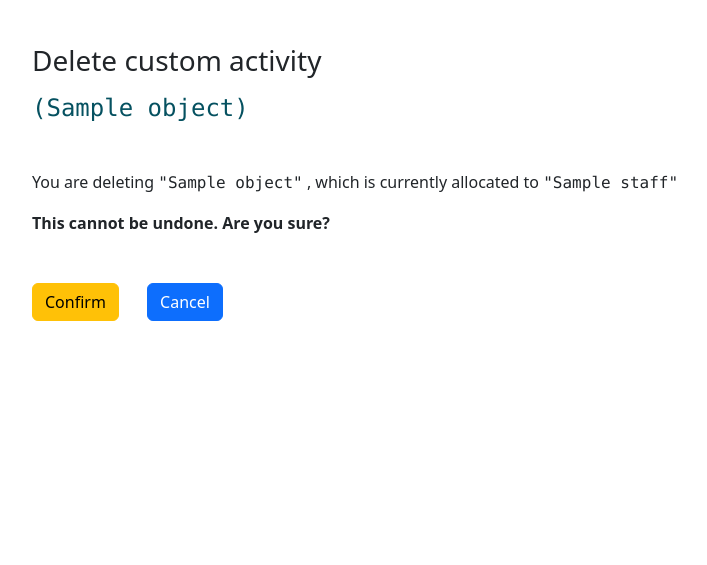
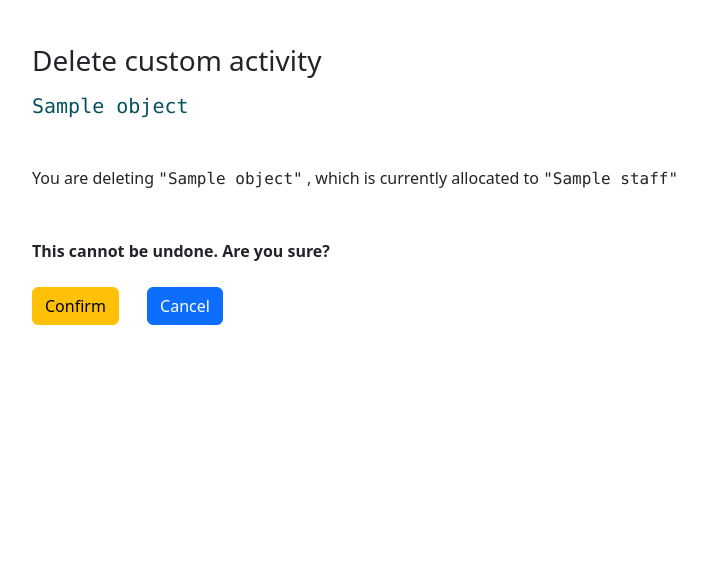
Before and after one commit to profcturner/WAM, a Django app: template loads/templates/loads/activity_confirm_delete.html in a window 1280 px wide. Shown: the part 80-645 px from the top of the page, without its empty margins (134-841 px from the left). Run offline with Django 5.2, Linux system fonts and the light colour scheme; the template is opened without the code that fills it: most values are stand-ins (such as "Sample title", 1, 10 or a date in 2020); some libraries are stand-ins or nearby versions.

Commit message:
* Minor layout tweak

```diff
--- a/loads/templates/loads/activity_confirm_delete.html
+++ b/loads/templates/loads/activity_confirm_delete.html
@@ -3,7 +3,7 @@
 {% block content %}
 
 <h3 class="my-3">Delete custom activity</h3>
-<h4 class="text-info-emphasis font-monospace">({{ object}})</h4>
+<h5 class="text-info-emphasis font-monospace">{{ object}}</h5>
 
 {% if object.package.in_the_past %}
 <div class="border border-2 border-danger p-4 pb-3 rounded-3 mt-4 mb-4">
@@ -12,18 +12,18 @@
 </div>
 {% endif %}
 
-<div class="mt-5">
-    <p>
+<div>
+    <p class="mt-5">
         You are deleting <span class="font-monospace">"{{ object }}"</span>
         {% if object.staff %}, which is currently allocated to <span class="font-monospace">"{{ object.staff }}"</span>{% endif %}
     </p>
-    <p class="fw-bold">
+    <p class="fw-bold mt-5">
         This cannot be undone. Are you sure?
     </p>
 
     <form method="post">{% csrf_token %}
         {{ form }}
-        <p class="mt-5">
+        <p class="mt-4">
             <input type="submit" class="btn btn-warning me-4" role="button" value="Confirm">
             <a class="btn btn-primary" role="button" href="{% url 'activities_index' %}">Cancel</a>
         </p>
--- a/loads/templates/loads/modules/delete_assessment_resource.html
+++ b/loads/templates/loads/modules/delete_assessment_resource.html
@@ -3,7 +3,7 @@
 {% block content %}
 
 <h3 class="my-3">Delete assessment resource</h3>
-<h4 class="text-info-emphasis font-monospace">({{ resource.module }})</h4>
+<h5 class="text-info-emphasis font-monospace">{{ resource.module }}</h5>
 
 {% if resource.module.package.in_the_past %}
 <div class="border border-2 border-danger p-4 pb-3 rounded-3 mt-4 mb-4">
@@ -16,11 +16,11 @@
     <p>
         You are deleting <span class="font-monospace">"{{ resource }}"</span>
     </p>
-    <p class="fw-bold">
+    <p class="mt-5 fw-bold">
         This cannot be undone. Are you sure?
     </p>
 
-    <p class="mt-5">
+    <p>
         <a class="btn btn-warning me-4" role="button" href="{% url 'delete_assessment_resource' resource.id "/confirm" %}">Confirm</a>
         <a class="btn btn-primary" role="button" href="{% url 'modules_details' resource.module.id %}">Cancel</a>
     </p>
```
